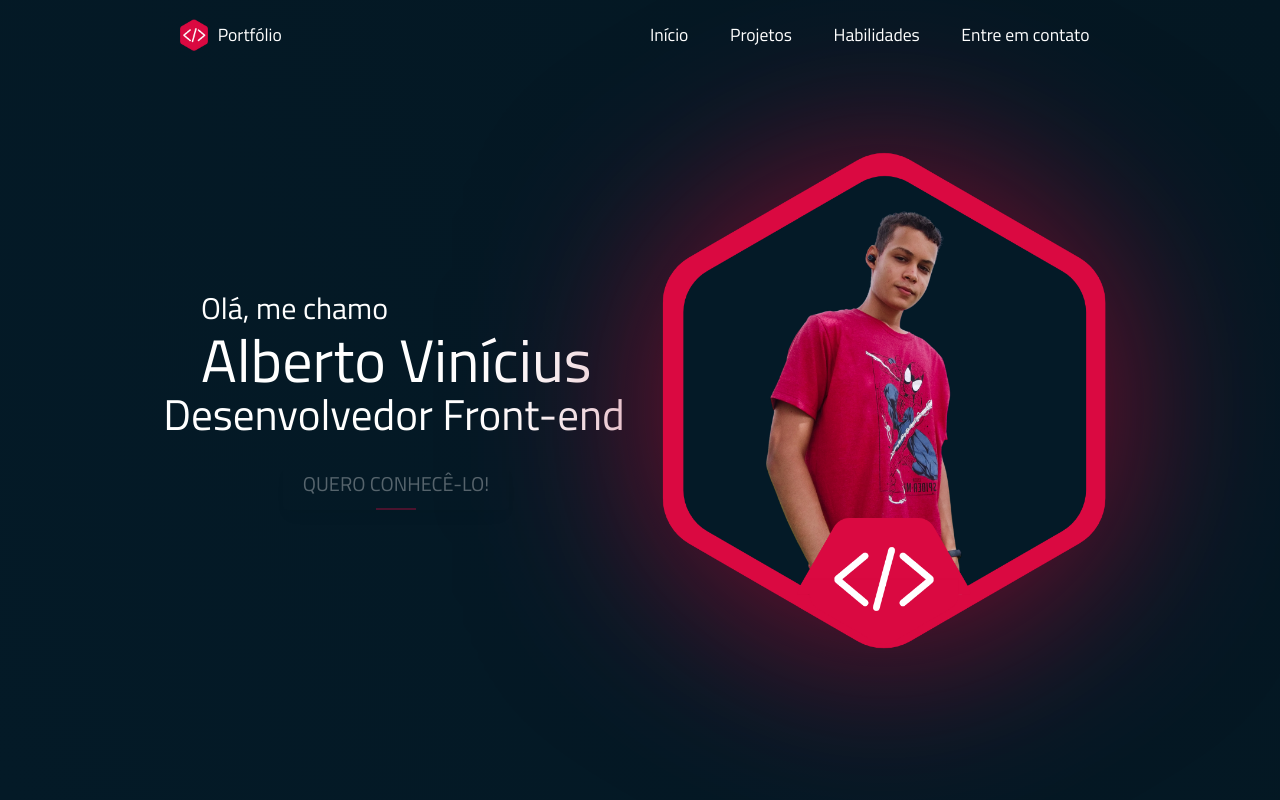
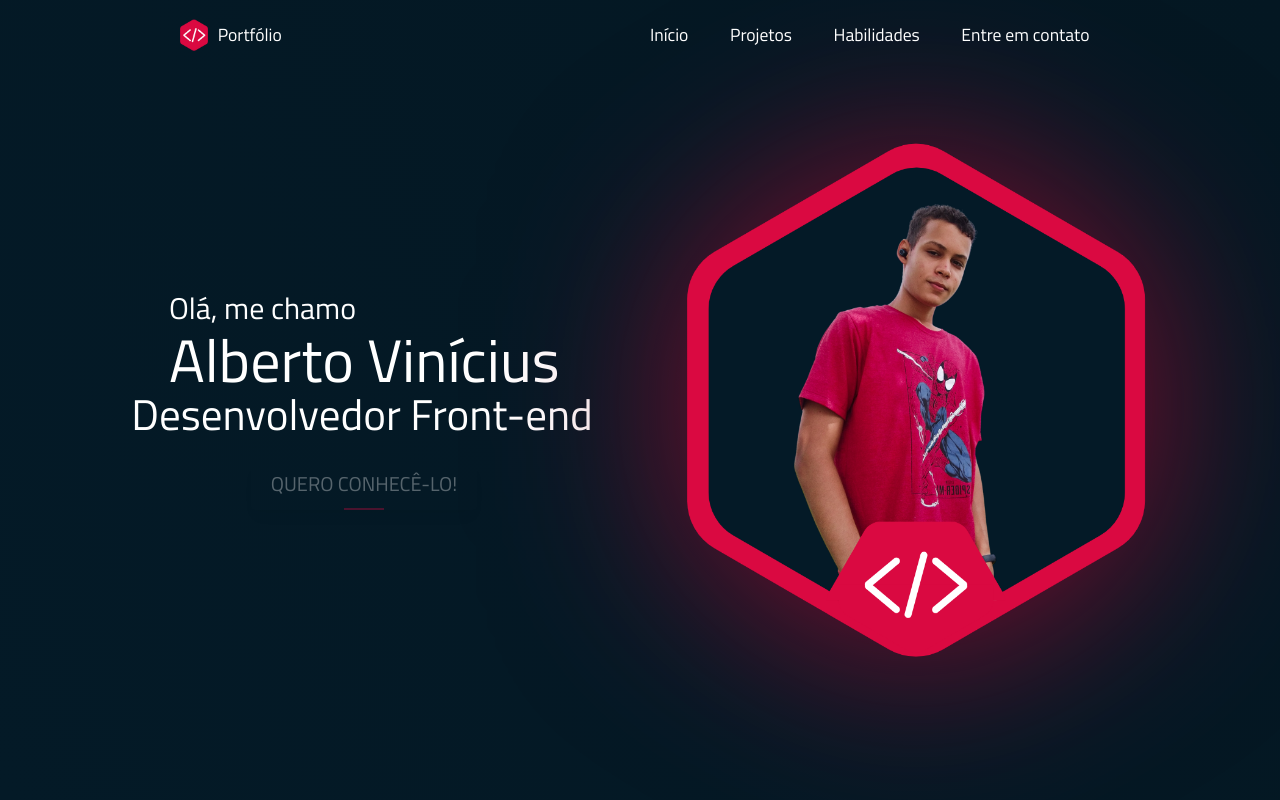
Before and after one commit to allbertuu/portfolio, a React (Create React App) app: page / in a window 1280 px wide. Shown: the top 800 px of the page. Built offline with nearby package versions, Linux system fonts and the light colour scheme; no server answers.

Commit message:
revert - feat: padding at xl breakpoint

```diff
--- a/src/assets/sass/layout.scss
+++ b/src/assets/sass/layout.scss
@@ -4,5 +4,5 @@
 #s-skills,
 #s-contact-me,
 footer {
-  @apply px-9 md:px-16 lg:px-24 xl:px-40;
+  @apply px-9 md:px-16 lg:px-24;
 }
```
